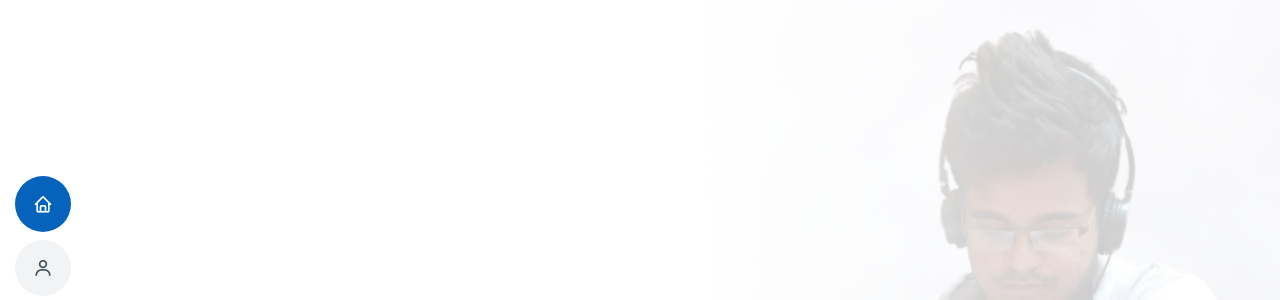
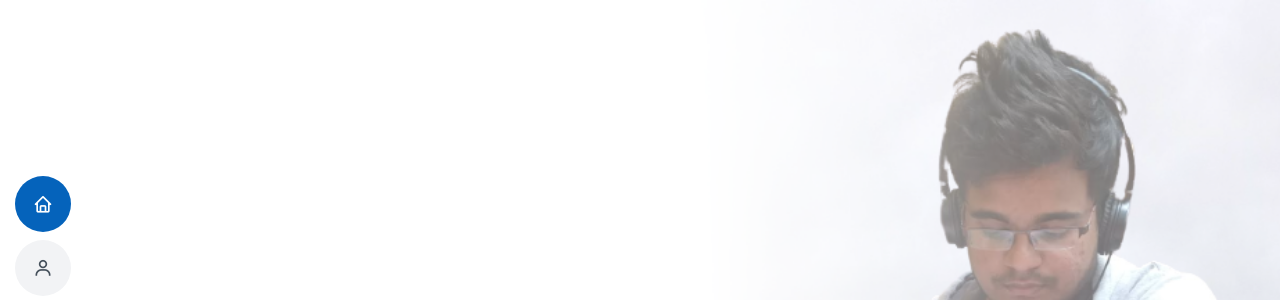
Before and after one commit to ShaikAdilAhamed/ShaikAdilAhamed.github.io, a plain HTML site: page index.html in a window 1280 px wide. Shown: the top 300 px of the page. Drawn offline with Linux system fonts and the light colour scheme; a web font is replaced by a local one.

Commit message:
Update style.css

```diff
--- a/assets/css/style.css
+++ b/assets/css/style.css
@@ -338,7 +338,7 @@ h1, h2, h3, h4, h5, h6 {
 
 #hero:before {
   content: "";
-  background: rgba(255, 255, 255, 0.8);
+  background: rgba(255, 255, 255, 0.445);
   position: absolute;
   bottom: 0;
   top: 0;
```
